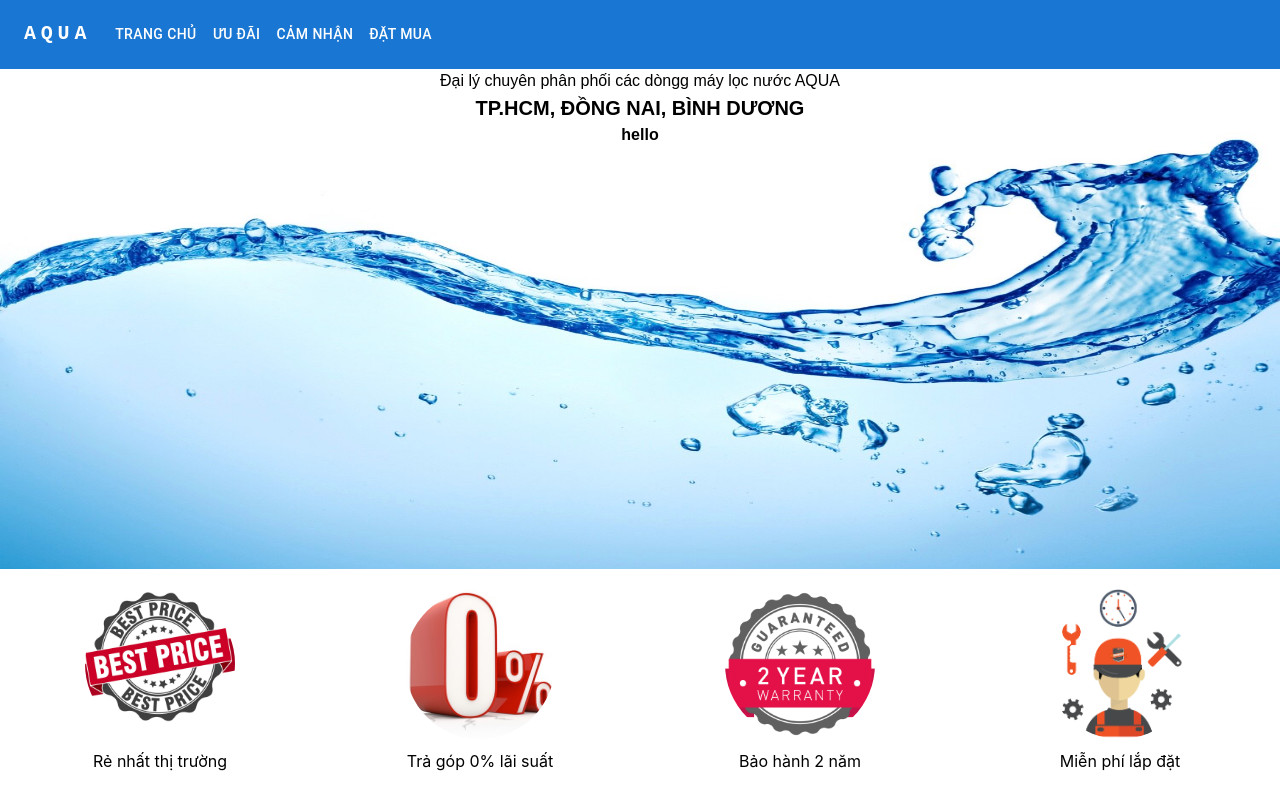
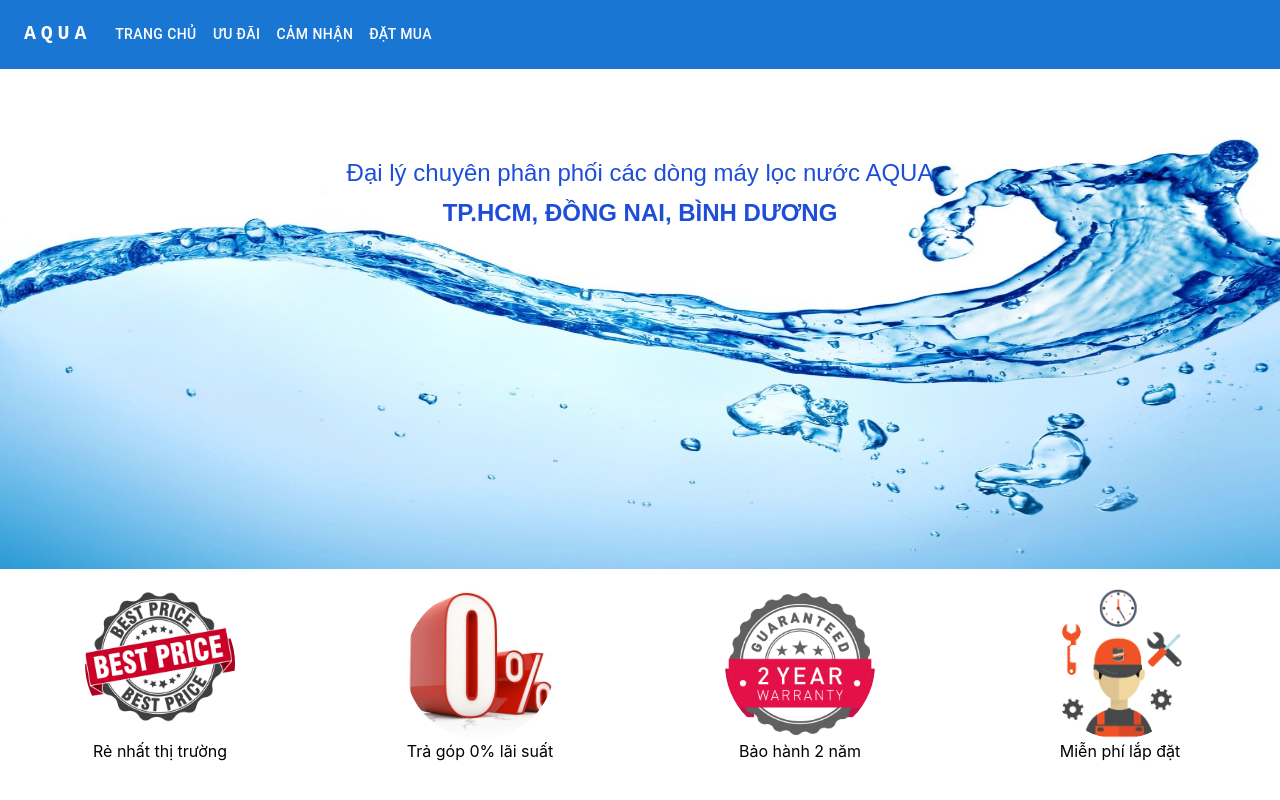
Before and after one commit to Nguyenpham1008/aqua-water-purifier, a React (Create React App) app: page / in a window 1280 px wide. Built offline with nearby package versions, Linux system fonts and the light colour scheme.

Commit message:
update css

```diff
--- a/src/components/banner/index.js
+++ b/src/components/banner/index.js
@@ -3,33 +3,35 @@
 import bannerImg from "../../assests/banner.jpeg";
 
 const Banner = () => (
-  <div>
+  <div style={{ position: "relative", paddingBottom: 20 }}>
     <img
       style={{
         width: "100%",
         height: "auto",
-        position: "absolute",
         maxHeight: 500,
       }}
       src={bannerImg}
     />
 
     <div
+      className="pt-10"
       style={{
         display: "flex",
         alignItems: "center",
         flexDirection: "column",
         zIndex: 100,
         position: "absolute",
-        left: 0,
-        right: 0,
+        top: "20%",
+        left: "50%",
+        transform: "translate(-50%, -50%)",
       }}
     >
-      <p>Đại lý chuyên phân phối các dòngg máy lọc nước AQUA</p>
-      <p style={{ fontSize: 20, fontWeight: "bold" }}>
+      <p className="md:text-2xl text-sm text-blue-700">
+        Đại lý chuyên phân phối các dòng máy lọc nước AQUA
+      </p>
+      <p className="md:text-2xl font-bold pt-2 text-blue-700">
         TP.HCM, ĐỒNG NAI, BÌNH DƯƠNG
       </p>
-      <div className="font-bold">hello</div>
     </div>
   </div>
 );
--- a/src/components/sale/index.js
+++ b/src/components/sale/index.js
@@ -5,7 +5,6 @@
 const Sales = () => (
   <div
     style={{
-      paddingTop: 520,
       display: "flex",
       justifyContent: "space-around",
       flexWrap: "wrap",
--- a/src/components/sale/item.js
+++ b/src/components/sale/item.js
@@ -24,20 +24,25 @@
     // code block
   }
 };
+
+const drawerWidth = {
+  width: "100px",
+  height: "100px",
+  "@media (min-width: 780px)": {
+    width: "150px",
+    height: "150px",
+  },
+};
+
 const Item = ({ message, type }) => (
   <div
     style={{
       display: "flex",
       flexDirection: "column",
-      gap: 10,
       alignItems: "center",
     }}
   >
-    <Avatar
-      alt="Remy Sharp"
-      src={getImage(type)}
-      sx={{ width: 150, height: 150 }}
-    />
+    <Avatar alt="Remy Sharp" src={getImage(type)} sx={drawerWidth} />
     {message}
   </div>
 );
--- a/tailwind.config.js
+++ b/tailwind.config.js
@@ -2,7 +2,30 @@
 module.exports = {
   content: ["./src/**/*.{js,jsx,ts,tsx}"],
   theme: {
-    extend: {},
+    screens: {
+      sm: "640px",
+      // => @media (min-width: 640px) { ... }
+
+      md: "768px",
+      // => @media (min-width: 768px) { ... }
+
+      lg: "1024px",
+      // => @media (min-width: 1024px) { ... }
+
+      xl: "1280px",
+      // => @media (min-width: 1280px) { ... }
+
+      "2xl": "1536px",
+      // => @media (min-width: 1536px) { ... }
+    },
+    extend: {
+      width: {
+        "150": "150px",
+      },
+      height: {
+        "150": "150px",
+      },
+    },
   },
   plugins: [],
 };
```
